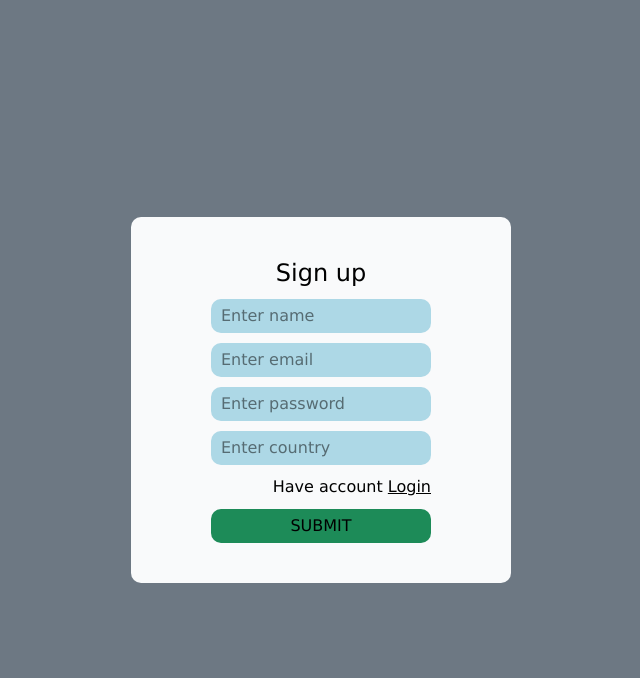
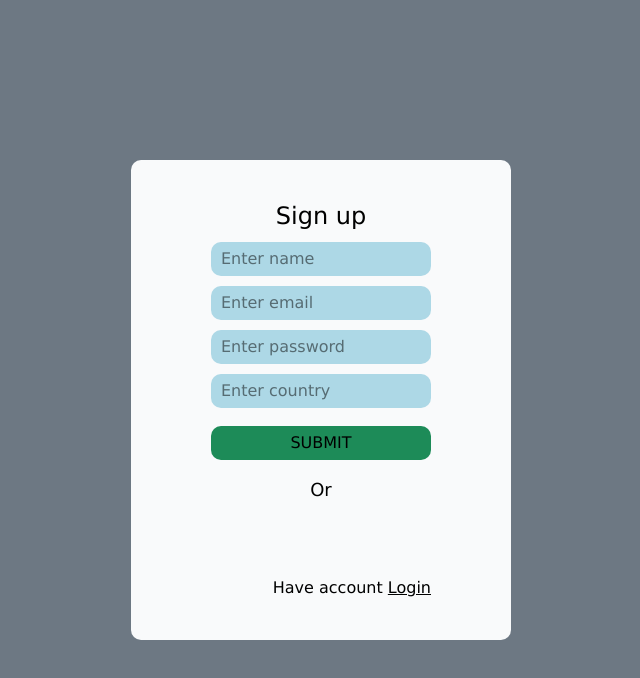
Before and after one commit to dheerendra63939580/BlogFrontend, a React (Vite) app: page /signup in a window 1280 px wide. Shown: the top 678 px of the page, without its empty margins (319-959 px from the left). Built offline with nearby package versions, Linux system fonts and the light colour scheme.

Commit message:
add login with google functionality

```diff
--- a/package.json
+++ b/package.json
@@ -11,11 +11,13 @@
   },
   "dependencies": {
     "@hookform/resolvers": "^5.0.1",
+    "@react-oauth/google": "^0.12.2",
     "@tailwindcss/vite": "^4.1.5",
     "react": "^19.1.0",
     "react-dom": "^19.1.0",
     "react-hook-form": "^7.56.3",
     "react-router-dom": "^7.5.3",
+    "sonner": "^2.0.3",
     "tailwindcss": "^4.1.5",
     "yup": "^1.6.1"
   },
--- a/src/App.tsx
+++ b/src/App.tsx
@@ -3,6 +3,7 @@ import Login from "./pages/Login"
 import { Route, Routes } from "react-router-dom"
 import Layout from "./pages/Layout"
 import BlogListing from "./pages/BlogListing"
+import { Toaster } from "sonner"
 
 function App() {
 
@@ -15,6 +16,7 @@ function App() {
         <Route path="/" element={<BlogListing />} />
       </Route>
     </Routes>
+    <Toaster position="top-right"/>
     </>
   )
 }
--- /dev/null
+++ b/src/components/LoginWithGoogle.tsx
@@ -0,0 +1,23 @@
+import { GoogleLogin, type CredentialResponse } from "@react-oauth/google";
+import { toast } from "sonner";
+
+function LoginWithGoogle() {
+
+    const handleLogin = (credentials: CredentialResponse ) => {
+        console.log(credentials)
+        toast.success("credential received")
+    }
+
+  return (
+    <GoogleLogin
+        onSuccess={(credentials) => handleLogin(credentials)}
+        onError={() => {
+            console.log('Login Failed');
+            toast.error('Login Failed')
+        }}
+        useOneTap
+    />
+  )
+}
+
+export default LoginWithGoogle
--- a/src/main.tsx
+++ b/src/main.tsx
@@ -3,11 +3,14 @@ import { createRoot } from 'react-dom/client'
 import './index.css'
 import App from './App.tsx'
 import { BrowserRouter } from 'react-router-dom'
+import { GoogleOAuthProvider } from '@react-oauth/google'
 
 createRoot(document.getElementById('root')!).render(
   <StrictMode>
-    <BrowserRouter>
-      <App />
-    </BrowserRouter>
+    <GoogleOAuthProvider clientId='939119944741-tjpmfc6d2b5gj5mpjo4u4t3s34el4f37.apps.googleusercontent.com'>
+      <BrowserRouter>
+        <App />
+      </BrowserRouter>
+    </GoogleOAuthProvider>
   </StrictMode>,
 )
--- a/src/pages/Login.tsx
+++ b/src/pages/Login.tsx
@@ -3,6 +3,7 @@ import type { userLogin } from "../types/types";
 import { yupResolver } from "@hookform/resolvers/yup";
 import { loginSchema } from "../validations/validation";
 import { useNavigate } from "react-router-dom";
+import LoginWithGoogle from "../components/LoginWithGoogle";
 
 function Login() {
   const navigate = useNavigate()
@@ -10,9 +11,10 @@ function Login() {
 
   return (
     <div className="bg-(--secondary) flex flex-col justify-center items-center h-screen">
+      <div className="bg-(--light) rounded-(--radius) px-20 py-10">
         <form
           onSubmit={handleSubmit((data) => console.log(data))}
-        className="bg-(--light) rounded-(--radius) flex flex-col gap-(--gap) px-20 py-10"
+          className="flex flex-col gap-(--gap)"
         >
           <h1 className="m-auto text-2xl">Log in</h1>
           <div className="flex flex-col">
@@ -31,7 +33,6 @@ function Login() {
             />
             {errors.password && <span className="text-(--danger) error-font-size">* {errors.password.message}</span>}
           </div>
-        <div className="text-right">Not Have account <button className="underline cursor-pointer" onClick={() => navigate("/signup")}>Sign up</button></div>
           <button
             type="submit"
             className="bg-(--success) px-(--paddingX) py-(--paddingY) rounded-(--radius) cursor-pointer outline-none"
@@ -39,6 +40,17 @@ function Login() {
             SUBMIT
           </button>
         </form>
+        <div className="mt-4 flex flex-col gap-4">
+          <p className="text-center text-lg">Or</p>
+            <LoginWithGoogle />
+            <div className="text-right">
+              Not Have account {" "}
+              <button className="underline cursor-pointer" onClick={() => navigate("/signup")}>
+                Sign up
+              </button>
+            </div>
+        </div>
+      </div>
     </div>
   );
 }
--- a/src/pages/Signup.tsx
+++ b/src/pages/Signup.tsx
@@ -1,8 +1,9 @@
 import { useForm } from "react-hook-form";
 import type { userSignup } from "../types/types";
 import { yupResolver } from "@hookform/resolvers/yup";
+import { useNavigate } from "react-router-dom";
+import LoginWithGoogle from "../components/LoginWithGoogle";
 import { signupSchema } from "../validations/validation";
-import { useNavigate } from "react-router-dom";
 
 function Signup() {
 
@@ -11,9 +12,10 @@ function Signup() {
 
   return (
     <div className="bg-(--secondary) flex flex-col justify-center items-center h-screen">
+      <div className="bg-(--light) rounded-(--radius) px-20 py-10">
         <form
           onSubmit={handleSubmit((data) => console.log(data))}
-        className="bg-(--light) rounded-(--radius) flex flex-col gap-(--gap) px-20 py-10"
+          className="flex flex-col gap-(--gap)"
         >
           <h1 className="m-auto text-2xl">Sign up</h1>
           <div className="flex flex-col">
@@ -40,7 +42,7 @@ function Signup() {
             />
             {errors.password && <span className="text-(--danger) error-font-size">* {errors.password.message}</span>}
           </div>
-        <div className="flex flex-col">
+          <div className="flex flex-col mb-2">
             <input
               type="text"
               {...register("country")}
@@ -48,7 +50,6 @@ function Signup() {
             />
             {errors.country && <span className="text-(--danger) error-font-size">* {errors.country.message}</span>}
           </div>
-        <div className="text-right">Have account <button className="underline cursor-pointer" onClick={() => navigate("/login")}>Login</button></div>
           <button
             type="submit"
             className="bg-(--success) px-(--paddingX) py-(--paddingY) rounded-(--radius) cursor-pointer outline-none"
@@ -56,6 +57,17 @@ function Signup() {
             SUBMIT
           </button>
         </form>
+        <div className="mt-4 flex flex-col gap-4">
+          <p className="text-center text-lg">Or</p>
+            <LoginWithGoogle />
+            <div className="text-right">
+              Have account{" "}
+              <button className="underline cursor-pointer" onClick={() => navigate("/login")}>
+                Login
+              </button>
+            </div>
+        </div>
+      </div>
     </div>
   );
 }
--- a/src/types/types.ts
+++ b/src/types/types.ts
@@ -2,7 +2,6 @@ export interface userSignup {
     name: string
     email: string
     password: string
-    confirmPassword: string
     country: string
 }
 
```
Also changed, not shown: src/customHooks.tsx (added), 1 other file (tests, documents, lock files or other folders). Lines whose indentation alone changed are shown as unchanged.
